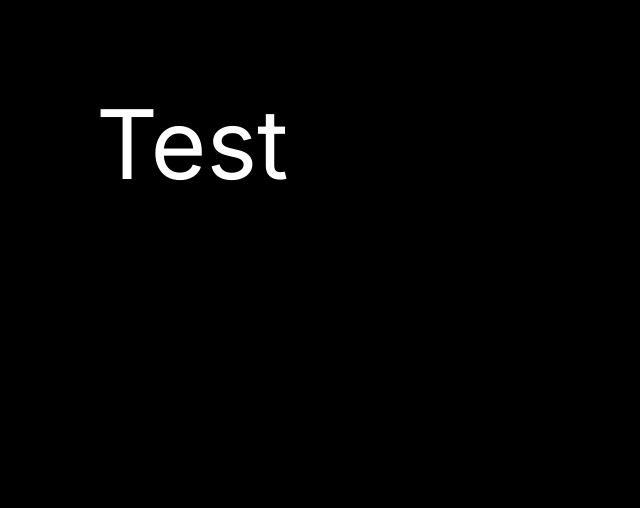
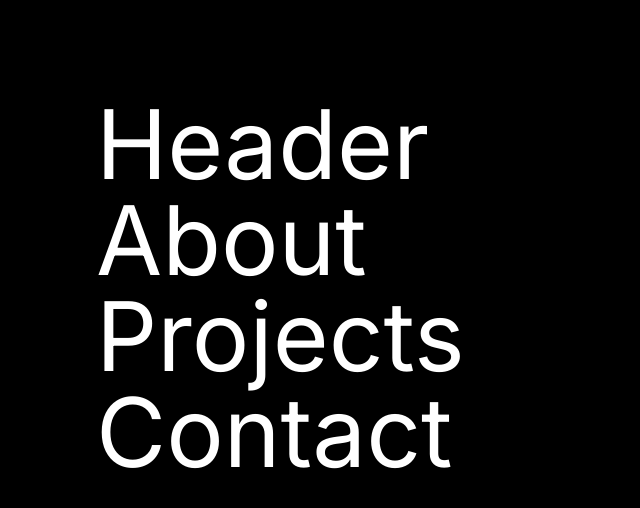
Before and after one commit to maple146/portfolio, a Next.js app: page / in a window 1280 px wide. Shown: the top 508 px of the page, without its empty margins (0-640 px from the left). Built offline with nearby package versions, Linux system fonts and the light colour scheme.

Commit message:
Add section components

```diff
--- /dev/null
+++ b/src/app/_home/about.tsx
@@ -0,0 +1,7 @@
+export default function About() {
+    return (
+      <div className="">
+        <h1 className="text-8xl">About</h1>
+      </div>
+    );
+  }
--- /dev/null
+++ b/src/app/_home/contact.tsx
@@ -0,0 +1,7 @@
+export default function Contact() {
+    return (
+      <div className="">
+        <h1 className="text-8xl">Contact</h1>
+      </div>
+    );
+  }
--- /dev/null
+++ b/src/app/_home/header.tsx
@@ -0,0 +1,7 @@
+export default function Header() {
+    return (
+      <div className="">
+        <h1 className="text-8xl">Header</h1>
+      </div>
+    );
+  }
--- /dev/null
+++ b/src/app/_home/projects.tsx
@@ -0,0 +1,7 @@
+export default function Projects() {
+    return (
+      <div className="">
+        <h1 className="text-8xl">Projects</h1>
+      </div>
+    );
+  }
--- a/src/app/page.tsx
+++ b/src/app/page.tsx
@@ -1,7 +1,15 @@
+import About from "@/app/_home/about";
+import Contact from "@/app/_home/contact";
+import Header from "@/app/_home/header";
+import Projects from "@/app/_home/projects";
+
 export default function Home() {
   return (
-    <main className="flex p-24">
-      <h1 className="text-8xl">Test</h1>
+    <main className="flex flex-col p-24">
+      <Header />
+      <About />
+      <Projects />
+      <Contact />
     </main>
   );
 }
```
